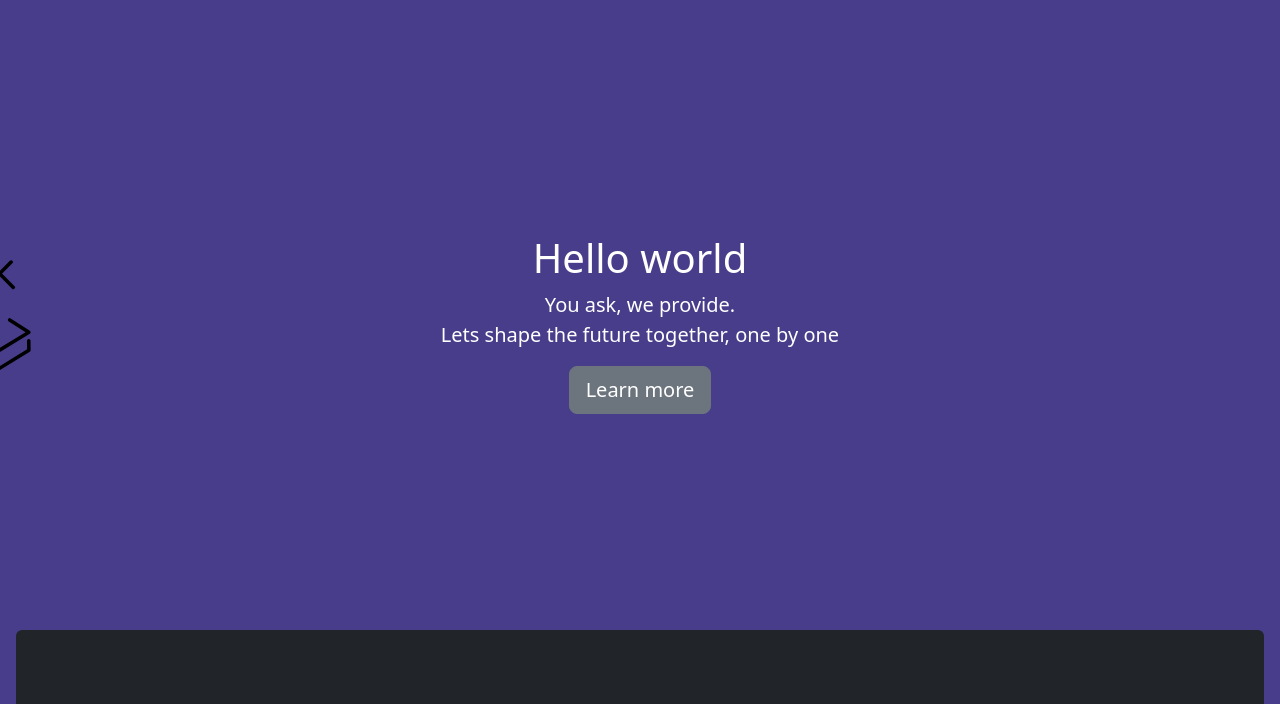
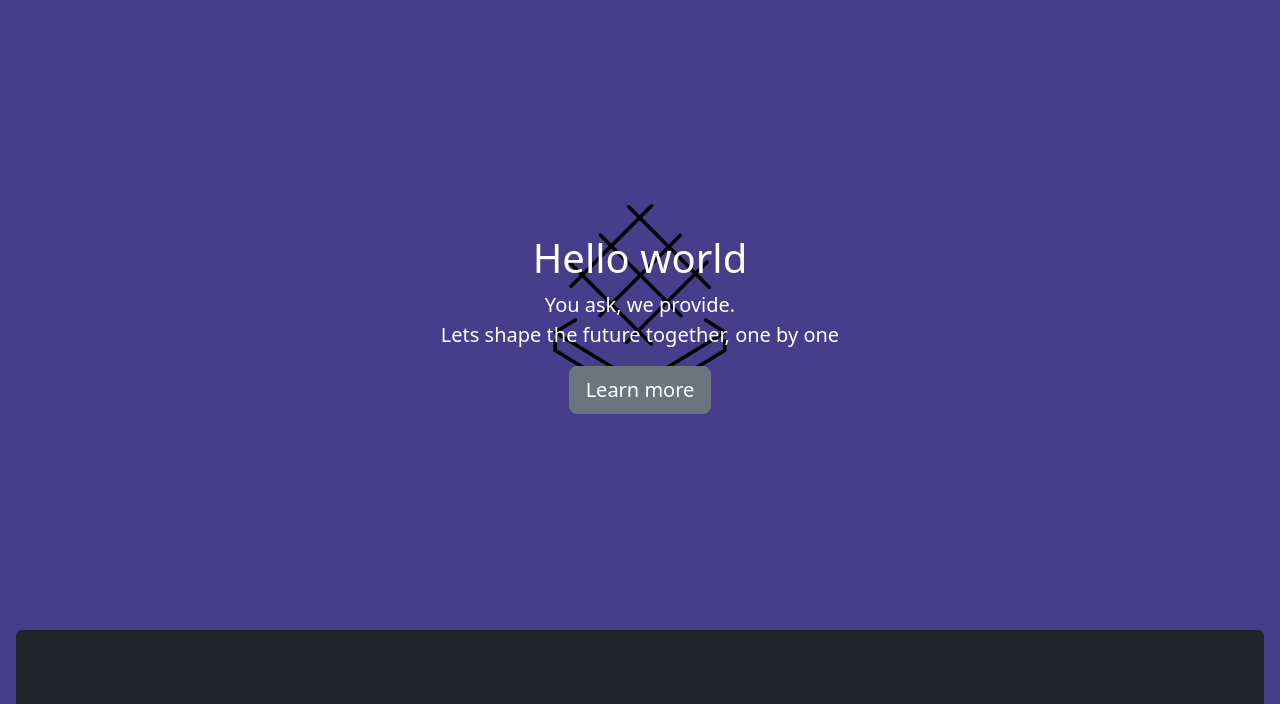
Before and after one commit to Kishlay-notabot/rfr-sgt, a website: page src/index.html in a window 1280 px wide. Shown: the part 96-800 px from the top of the page. Drawn offline with Linux system fonts and the light colour scheme; files whose address does not match are found by name.

Commit message:
keep logo

```diff
--- a/src/index.html
+++ b/src/index.html
@@ -11,9 +11,7 @@
 
   <!-- DIV WITH SVGS  -->
   <div style="position: absolute; width: 100%; height: 100%; display: flex; justify-content: center; align-items: center;">
-    <img src="/svgs/noun-metal-1324732.svg" alt="" style="width: 200px; height: 200px; position: absolute; transform: translateX(-87vh);">
-  </div>
-
+    <img src="/svgs/noun-metal-1324732.svg" alt="" style=" width: 200px; height: 200px; position: absolute; z-index: -1; overflow: hidden;"></div>
 
   <div class=" p-3">
     <header class="p-3 bg-dark text-white rounded">
```
